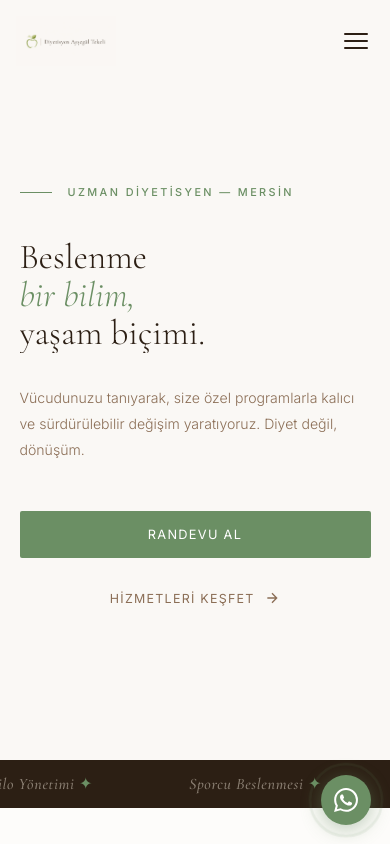
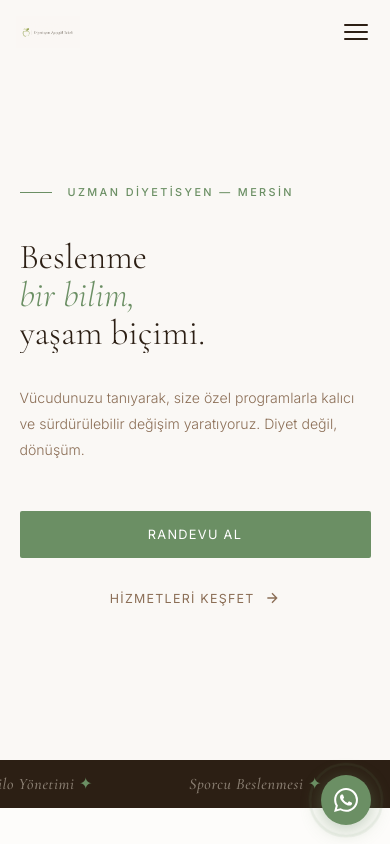
Before and after one commit to Famu26/diyetisyen-aysegul, a plain HTML site: page index.html in a window 390 px wide. Shown: the top 844 px of the page. Drawn offline with nearby package versions, Linux system fonts and the light colour scheme.

Commit message:
Revert "Increase logo image size from 44px to 72px for better visibility"
This reverts commit 9a05087dd5b8687b7ac4943025112d757e72d567.

```diff
--- a/index.html
+++ b/index.html
@@ -25,7 +25,7 @@ body{font-family:'Inter',sans-serif;background:var(--beige-light);color:var(--es
 /* NAV */
 nav{position:fixed;top:0;left:0;right:0;z-index:500;padding:1.6rem 6%;display:flex;align-items:center;justify-content:space-between;transition:all .5s}
 nav.scrolled{background:rgba(250,248,245,.88);backdrop-filter:blur(20px);padding:1rem 6%;box-shadow:0 1px 0 rgba(60,42,30,.08)}
-.logo{display:flex;align-items:center;text-decoration:none}.logo img{height:72px;width:auto;display:block}
+.logo{display:flex;align-items:center;text-decoration:none}.logo img{height:44px;width:auto;display:block}
 .nav-r{display:flex;align-items:center;gap:2.5rem}
 .nav-links{display:flex;gap:2rem;list-style:none}
 .nav-links a{font-size:.72rem;letter-spacing:.14em;text-transform:uppercase;color:var(--espresso-light);text-decoration:none;transition:color .3s;font-weight:400}
@@ -294,7 +294,7 @@ footer{background:var(--espresso);padding:4rem 6%;display:grid;grid-template-col
   /* Nav */
   .nav-links,.nav-cta{display:none}
   .hamburger{display:flex}
-  .logo img{height:58px}
+  .logo img{height:36px}
 
   /* Hero */
   .hero-line,.hero-photo,.scroll-indicator{display:none}
@@ -366,7 +366,7 @@ footer{background:var(--espresso);padding:4rem 6%;display:grid;grid-template-col
 
 @media(max-width:480px){
   nav{padding:1rem 4%}
-  .logo img{height:50px}
+  .logo img{height:32px}
   h1.hero-title{font-size:clamp(2rem,9vw,2.8rem)}
   #hakkimda,#hizmetler,#referanslar,#blog,#randevu,#bmi-tanitim{padding:3.5rem 4%}
   .about-left h2{font-size:1.8rem}
```
Also changed, not shown: blog.html (+2 -2 lines), bmi.html (+2 -2 lines), hizmetler.html (+2 -2 lines), tarifler.html (+1 -1 lines).
